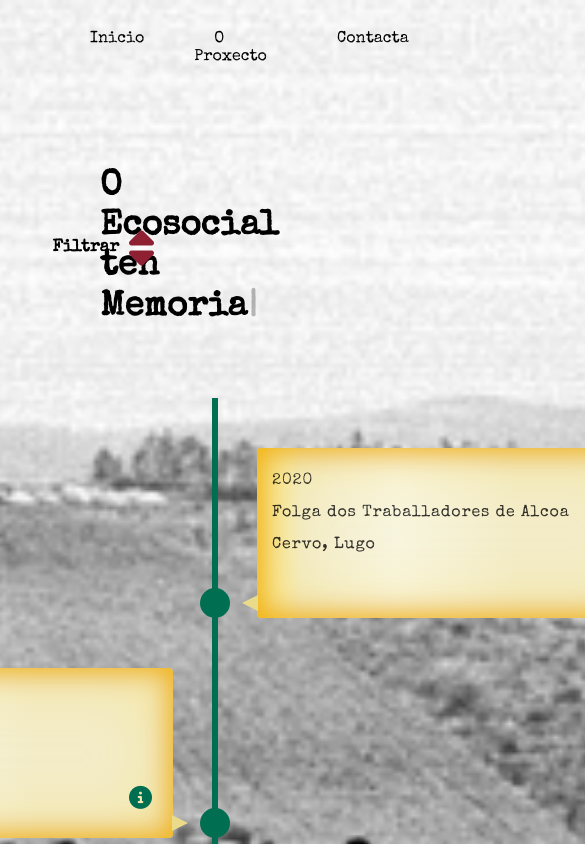
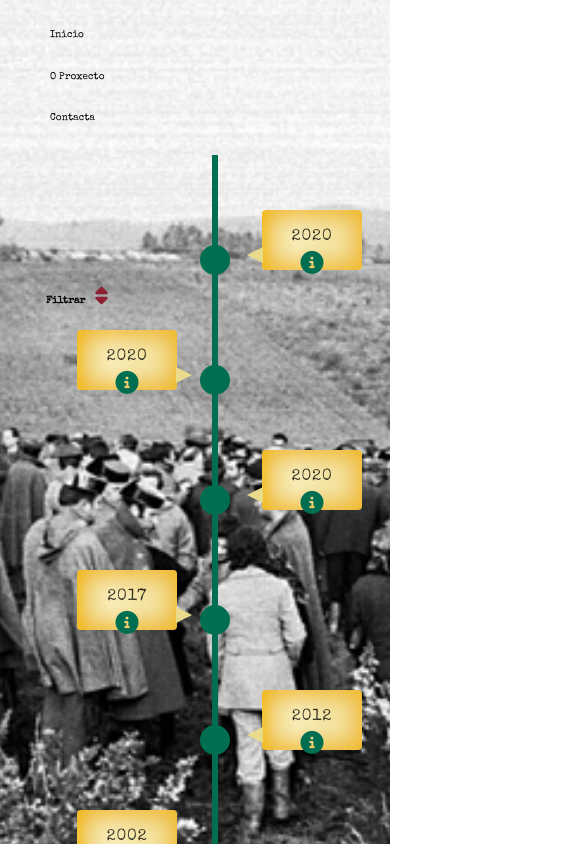
Before and after one commit to anafdz92/O-EcoSocial-ten-Memoria, a React (Create React App) app: page / in a window 390 px wide. Shown: the top 844 px of the page, 585 px wide, since content can reach past the window. Built offline with nearby package versions, Linux system fonts and the light colour scheme.

Commit message:
add mixins mobile not ended

```diff
--- a/src/components/Inicio.js
+++ b/src/components/Inicio.js
@@ -73,7 +73,7 @@ const Inicio = (props) => {
     <>
       <section className="mainList">
         <div className="animate">
-          <h1 className="title">
+          <h1 className="title hidden">
             <Typewriter
               onInit={(typewriter) => {
                 typewriter.typeString("O Ecosocial ten Memoria").start();
--- a/src/components/Line.js
+++ b/src/components/Line.js
@@ -10,12 +10,12 @@ const Line = (props) => {
       return (
         <li key={item.id}>
           <Link to={`/line/${item.id}`}>
-            <ScrollAnimation animateIn="fadeIn">
+            <ScrollAnimation animateIn="fadeIn" className="textContainer">
               <time>{item.year}</time>
-              <p> {item.name}</p>
-              <p>{item.location}</p>
+              <p className="hidden"> {item.name}</p>
+              <p className="hidden">{item.location}</p>
               <Link to={`/line/${item.id}`}>
-                <button className="buttonPink">
+                <button className="buttonPink ">
                   <i class="fas fa-info-circle"></i>
                 </button>
               </Link>
--- a/src/stylesheets/base/_mixins.scss
+++ b/src/stylesheets/base/_mixins.scss
@@ -9,3 +9,9 @@
     @content;
   }
 }
+
+@mixin breakpoint {
+  @media (max-width: 1112px) {
+    @content;
+  }
+}
--- a/src/stylesheets/components/_inicio.scss
+++ b/src/stylesheets/components/_inicio.scss
@@ -5,18 +5,32 @@
   justify-content: center;
   align-items: center;
   position: relative;
+  margin: 15px;
   @include for-tablet {
-    margin: 15px;
-  }
-  @include for-mobile {
     margin: 15px;
   }
 }
 
+.menu ul {
+  @include for-mobile {
+    display: flex;
+    flex-direction: column;
+    justify-content: flex-start;
+    font-size: 10px;
+    padding: 0px;
+  }
+}
 .title {
   margin: 70px;
   font-size: 35px;
   font-weight: bold;
+  @include for-mobile {
+    font-size: 15px;
+    display: flex;
+    flex-direction: column;
+    align-items: center;
+    justify-content: center;
+  }
 }
 
 .filterContainer {
@@ -28,6 +42,11 @@
   border-style: dashed;
   margin: 45px;
   padding: 15px;
+  @include for-mobile {
+    flex-direction: column;
+    justify-content: center;
+    align-items: center;
+  }
 }
 .close {
   background-color: transparent;
@@ -58,6 +77,10 @@
 .animate {
   animation: fadeIn ease 4s;
   -webkit-animation: fadeIn ease 4s;
+  @include for-mobile {
+    margin: 0px;
+    padding: 0px;
+  }
 }
 @keyframes fadeIn {
   0% {
@@ -118,6 +141,13 @@
   margin-right: 200px;
   margin-top: 130px;
   transition: all 0.2s ease-in-out;
+  @include for-mobile {
+    font-size: 20px;
+    top: 0;
+    left: 0;
+    display: flex;
+    justify-content: baseline;
+  }
 }
 
 .buttonFilter:hover,
@@ -133,6 +163,9 @@
   font-size: 17px;
   font-weight: bold;
   padding: 10px;
+  @include for-mobile {
+    font-size: 10px;
+  }
 }
 
 .hide {
--- a/src/stylesheets/components/_line.scss
+++ b/src/stylesheets/components/_line.scss
@@ -1,3 +1,15 @@
+.line {
+  display: flex;
+  flex-direction: column;
+  justify-content: center;
+  align-items: center;
+}
+.line ul {
+  display: flex;
+  flex-direction: column;
+  justify-content: center;
+  align-items: center;
+}
 .line ul li {
   list-style-type: none;
   position: relative;
@@ -65,6 +77,13 @@
   color: rgba(0, 0, 0, 0.8);
   letter-spacing: 0.05em;
   line-height: 1.6;
+
+  @include for-mobile {
+    width: 100px;
+  }
+  @include breakpoint {
+    max-width: 270px;
+  }
 }
 
 .line ul li div:hover {
@@ -81,6 +100,9 @@
 
 .line ul li:nth-child(odd) div {
   left: 45px;
+  @include for-mobile {
+    height: 60px;
+  }
 }
 
 .line ul li:nth-child(odd) div::before {
@@ -91,6 +113,13 @@
 
 .line ul li:nth-child(even) div {
   left: -439px;
+  @include breakpoint {
+    left: -310px;
+  }
+  @include for-mobile {
+    left: -140px;
+    height: 60px;
+  }
 }
 
 .line ul li:nth-child(even) div::before {
@@ -104,6 +133,7 @@
   display: flex;
   flex-direction: column;
   justify-content: space-around;
+  min-width: 150px;
 }
 
 .buttonPink {
@@ -122,3 +152,18 @@
   cursor: pointer;
   transform: scale(1.1);
 }
+
+.hidden {
+  @include for-mobile {
+    display: none;
+  }
+}
+
+.textContainer {
+  @include for-mobile {
+    display: flex;
+    align-items: center;
+    justify-content: center;
+    margin: 5px;
+  }
+}
--- a/src/stylesheets/main.scss
+++ b/src/stylesheets/main.scss
@@ -1,6 +1,6 @@
 @import "./base/reset";
+@import "./base/mixins";
 @import "./base/typography";
-@import "./base/mixins";
 @import "./components/app";
 @import "./components/inicio";
 @import "./components/proxecto";
```
